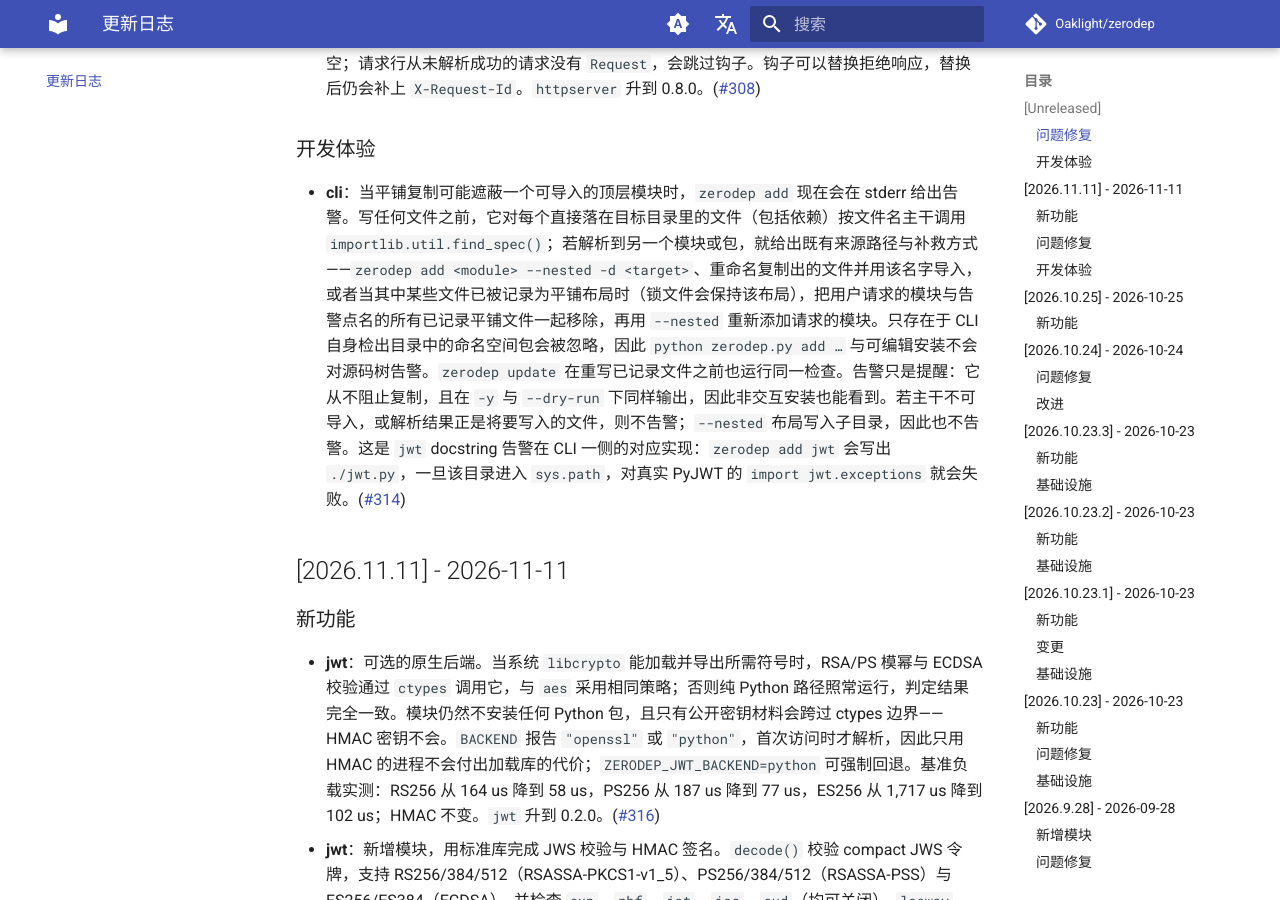
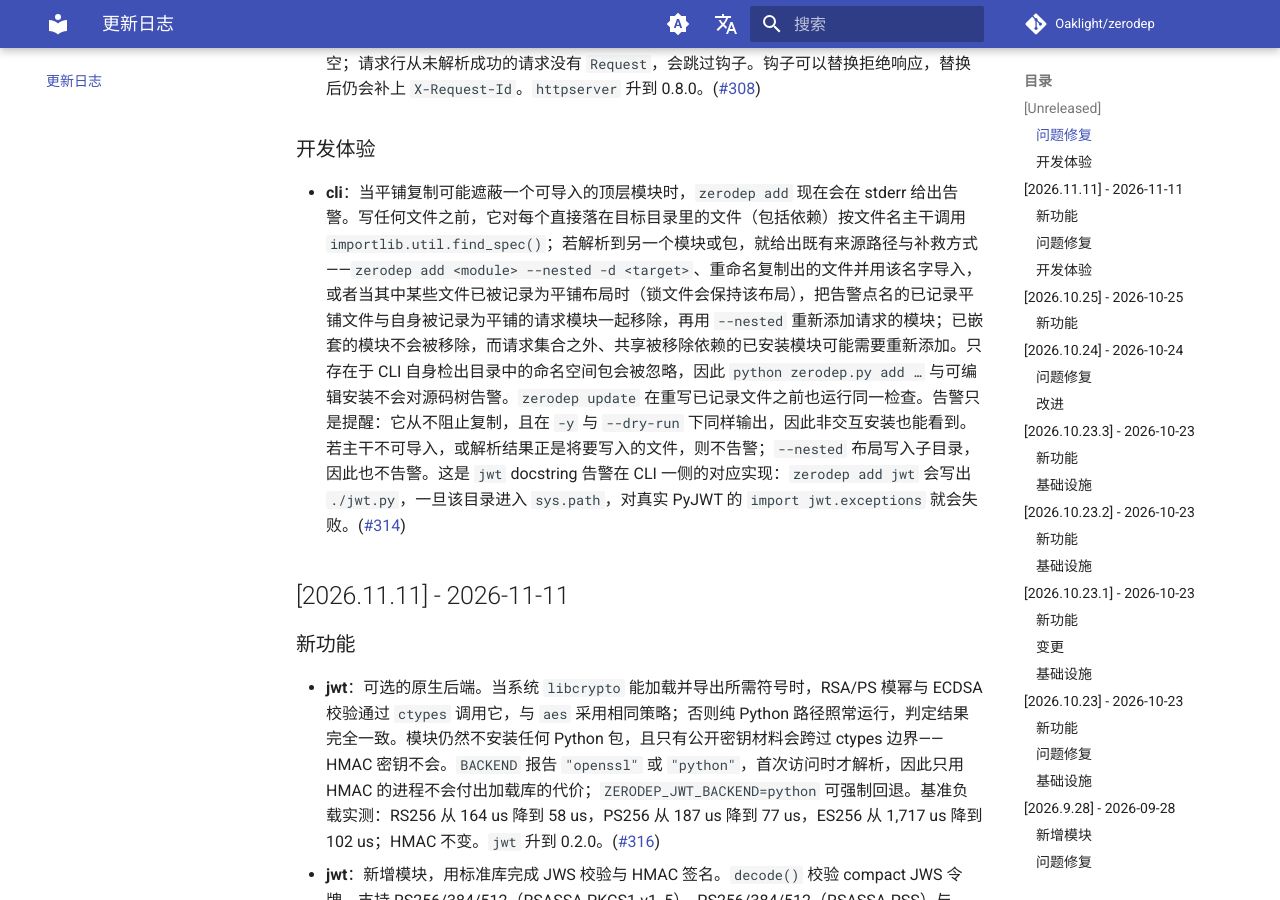
Before and after one commit to Oaklight/zerodep, an MkDocs documentation site: the page built from docs/changelog.md, in a window 1280 px wide and 900 px high, scrolled down 773 px. Built offline with MkDocs 1.6.1 and Material for MkDocs 9.7.7, drawn with Linux system fonts in a browser that asks for light colours; comment, search, counter and statistics services are not loaded.

Commit message:
docs: 收窄遮蔽移除列表至平铺模块（#314）

```diff
--- a/docs/changelog.md
+++ b/docs/changelog.md
@@ -13,7 +13,7 @@
 
 ### 开发体验
 
-- **cli**：当平铺复制可能遮蔽一个可导入的顶层模块时，`zerodep add` 现在会在 stderr 给出告警。写任何文件之前，它对每个直接落在目标目录里的文件（包括依赖）按文件名主干调用 `importlib.util.find_spec()`；若解析到另一个模块或包，就给出既有来源路径与补救方式——`zerodep add <module> --nested -d <target>`、重命名复制出的文件并用该名字导入，或者当其中某些文件已被记录为平铺布局时（锁文件会保持该布局），把用户请求的模块与告警点名的所有已记录平铺文件一起移除，再用 `--nested` 重新添加请求的模块。只存在于 CLI 自身检出目录中的命名空间包会被忽略，因此 `python zerodep.py add …` 与可编辑安装不会对源码树告警。`zerodep update` 在重写已记录文件之前也运行同一检查。告警只是提醒：它从不阻止复制，且在 `-y` 与 `--dry-run` 下同样输出，因此非交互安装也能看到。若主干不可导入，或解析结果正是将要写入的文件，则不告警；`--nested` 布局写入子目录，因此也不告警。这是 `jwt` docstring 告警在 CLI 一侧的对应实现：`zerodep add jwt` 会写出 `./jwt.py`，一旦该目录进入 `sys.path`，对真实 PyJWT 的 `import jwt.exceptions` 就会失败。([#314](https://github.com/Oaklight/zerodep/issues/314))
+- **cli**：当平铺复制可能遮蔽一个可导入的顶层模块时，`zerodep add` 现在会在 stderr 给出告警。写任何文件之前，它对每个直接落在目标目录里的文件（包括依赖）按文件名主干调用 `importlib.util.find_spec()`；若解析到另一个模块或包，就给出既有来源路径与补救方式——`zerodep add <module> --nested -d <target>`、重命名复制出的文件并用该名字导入，或者当其中某些文件已被记录为平铺布局时（锁文件会保持该布局），把告警点名的已记录平铺文件与自身被记录为平铺的请求模块一起移除，再用 `--nested` 重新添加请求的模块；已嵌套的模块不会被移除，而请求集合之外、共享被移除依赖的已安装模块可能需要重新添加。只存在于 CLI 自身检出目录中的命名空间包会被忽略，因此 `python zerodep.py add …` 与可编辑安装不会对源码树告警。`zerodep update` 在重写已记录文件之前也运行同一检查。告警只是提醒：它从不阻止复制，且在 `-y` 与 `--dry-run` 下同样输出，因此非交互安装也能看到。若主干不可导入，或解析结果正是将要写入的文件，则不告警；`--nested` 布局写入子目录，因此也不告警。这是 `jwt` docstring 告警在 CLI 一侧的对应实现：`zerodep add jwt` 会写出 `./jwt.py`，一旦该目录进入 `sys.path`，对真实 PyJWT 的 `import jwt.exceptions` 就会失败。([#314](https://github.com/Oaklight/zerodep/issues/314))
 
 ## [2026.11.11] - 2026-11-11
 
```
